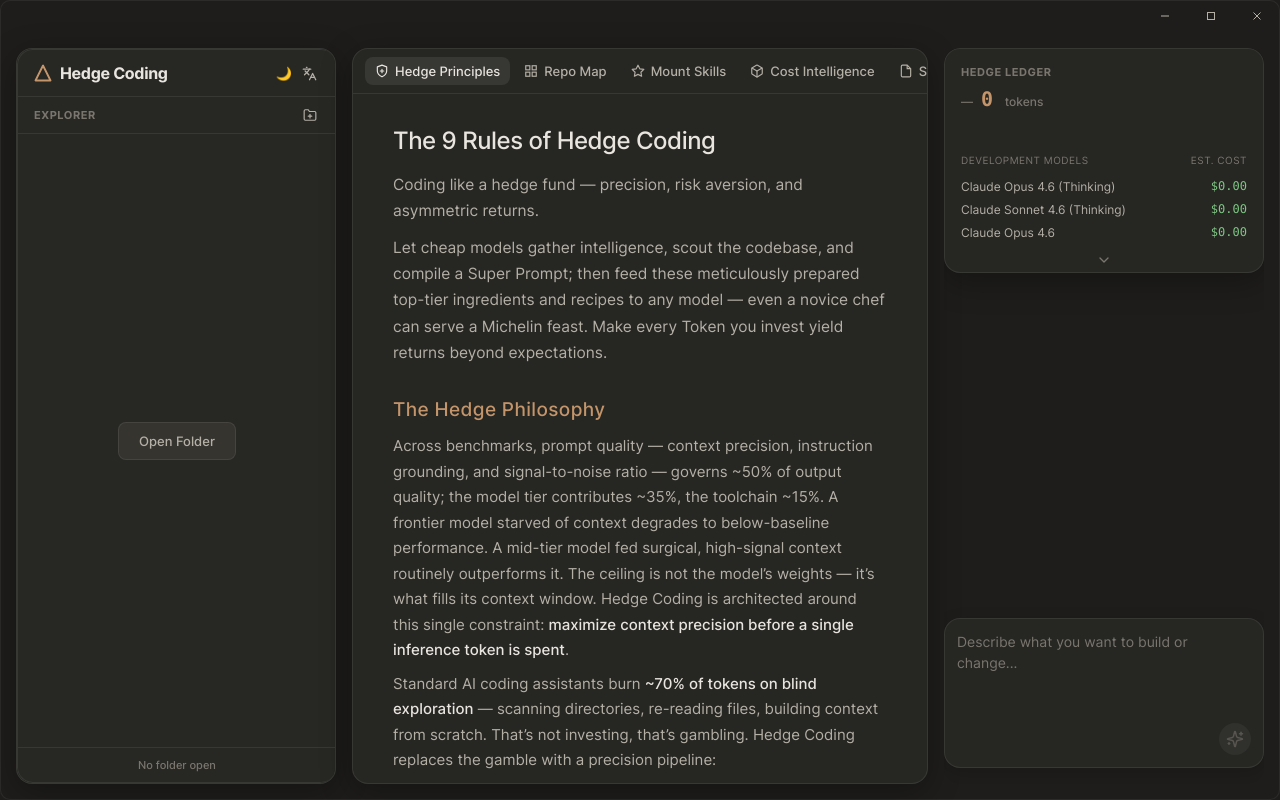
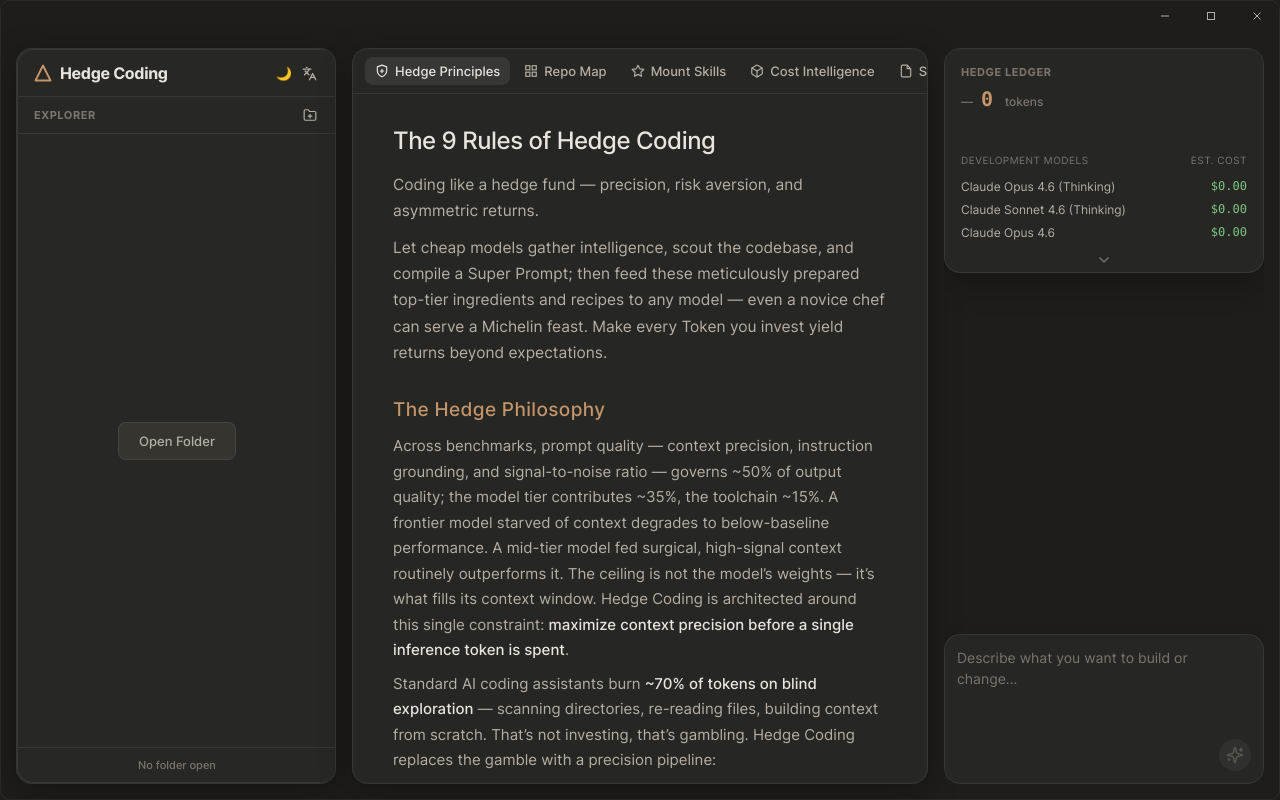
Before and after one commit to edison7009/hedge-coding, a React (Vite) app in the folder src-ui/: page / in a window 1280 px wide. Built offline with nearby package versions, Linux system fonts and the light colour scheme; a web font is replaced by a local one.

Commit message:
style: fix right panel input container alignment with left/center panels

```diff
--- a/src-ui/src/styles/global.css
+++ b/src-ui/src/styles/global.css
@@ -815,7 +815,6 @@
     display: flex;
     flex-direction: column;
     gap: 16px;
-    padding-bottom: 16px; /* 增加底部留白避免贴底 */
 }
 
 /* Model Card */
```
Also changed, not shown: 1 other file (tests, documents, lock files or other folders).
